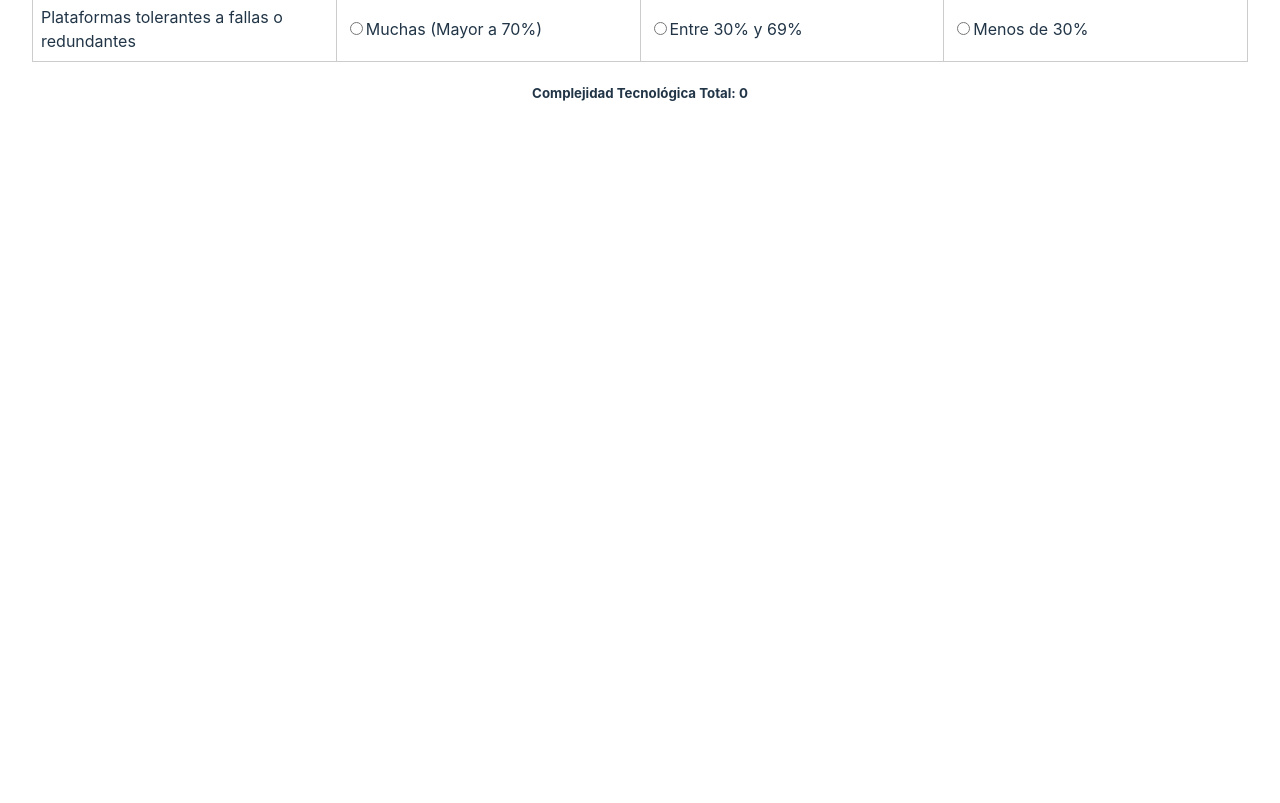
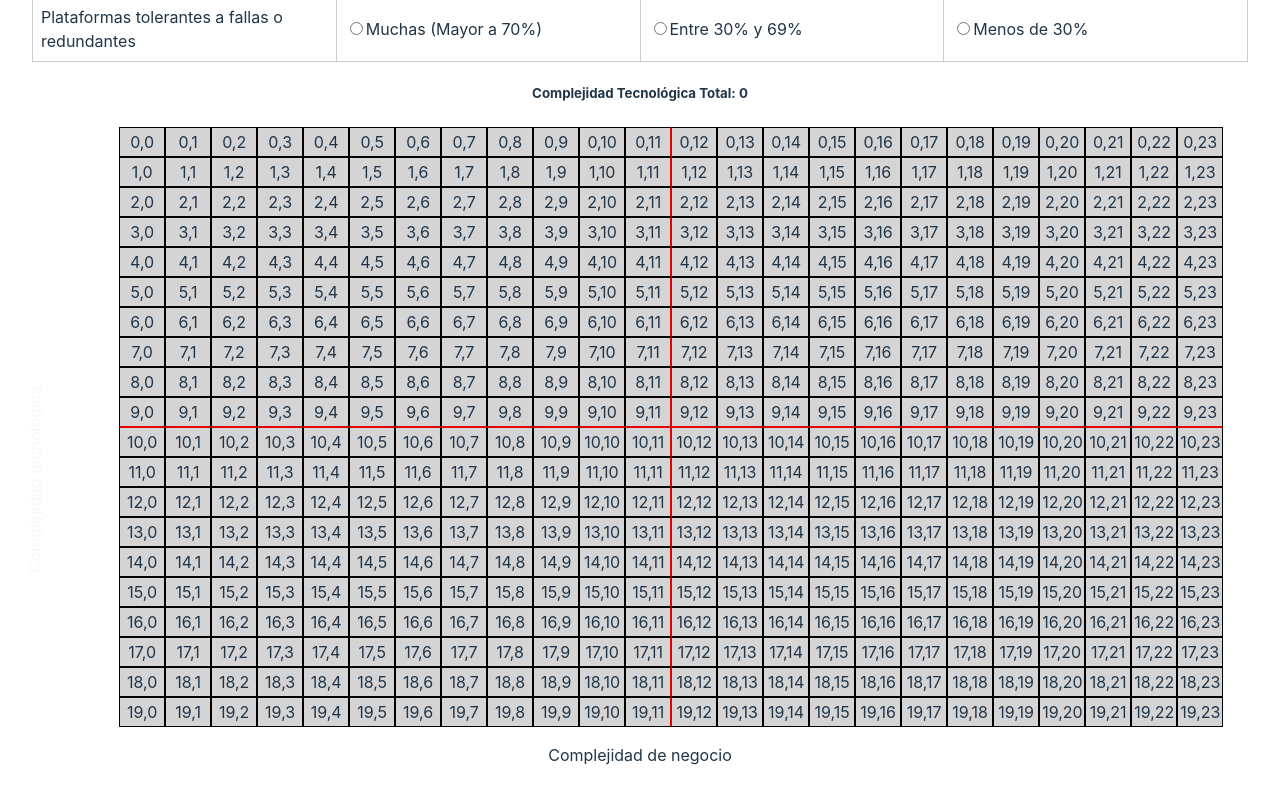
Before and after one commit to kein7/taller-2-matriz-complejidad, a React (Vite) app: page / in a window 1280 px wide. Shown: the part 1080-1883 px from the top of the page. Before the commit the page ends 1239 px from the top, so only its background shows below. Built offline with nearby package versions, Linux system fonts and the light colour scheme.

Commit message:
Prototipo de la matriz de complejidad

```diff
--- a/src/App.jsx
+++ b/src/App.jsx
@@ -1,20 +1,24 @@
+import Plot from './Components/MatrixComplexity/Plot.jsx'
+import './Components/MatrixComplexity/Plot.css'
+
 import { useState } from 'react'
 import './App.css'
 import { BusinessComplexityTable } from './Components/BusinessComplexityTable'
 import { TechnologyComplexityTable } from './Components/TechnologyComplexityTable'
 function App() {
-  const [totalBusinessComplexity, setTotalBusinessComplexity]  = useState(0)
-  const [totalTechnologyComplexity, setTotalTechnologyComplexity]  = useState(0)
+  const [totalBusinessComplexity, setTotalBusinessComplexity] = useState(0)
+  const [totalTechnologyComplexity, setTotalTechnologyComplexity] = useState(0)
   return (
     <>
       <h3>Complejidad de Negocio</h3>
-      <BusinessComplexityTable setTotalValue={setTotalBusinessComplexity}/>
+      <BusinessComplexityTable setTotalValue={setTotalBusinessComplexity} />
       <h5>Complejidad de Negocio Total: {totalBusinessComplexity}</h5>
-      <br/>
+      <br />
       <h3>Complejidad Tecnológica</h3>
-      <TechnologyComplexityTable setTotalValue={setTotalTechnologyComplexity}/>
+      <TechnologyComplexityTable setTotalValue={setTotalTechnologyComplexity} />
       <h5>Complejidad Tecnológica Total: {totalTechnologyComplexity}</h5>
-
+      <Plot></Plot>
+      <p className="horizon">Complejidad de negocio</p>
     </>
   )
 }
--- /dev/null
+++ b/src/Components/MatrixComplexity/Plot.css
@@ -0,0 +1,108 @@
+.container {
+  display: flex;
+}
+
+.boxMatrix {
+  background-color: rgb(212, 212, 212);
+}
+
+.row {
+  display: flex;
+}
+
+.cell {
+  flex: 1;
+  border: 1px solid #000;
+  padding: 2px;
+  text-align: center;
+  width: 40px;
+}
+
+.cellVerticalMidLeft {
+  flex: 1;
+  border: 1px solid #000;
+  border-right: 1px solid #e40000;
+  padding: 2px;
+  text-align: center;
+  width: 40px;
+}
+
+.cellVerticalMidRight {
+  flex: 1;
+  border: 1px solid #000;
+  border-left: 1px solid #e40000;
+  padding: 2px;
+  text-align: center;
+  width: 40px;
+}
+
+.cellHorizontalMidBottom {
+  flex: 1;
+  border: 1px solid #000;
+  border-top: 1px solid #e40000;
+  padding: 2px;
+  text-align: center;
+  width: 40px;
+}
+
+.cellHorizontalMidTop {
+  flex: 1;
+  border: 1px solid #000;
+  border-bottom: 1px solid #e40000;
+  padding: 2px;
+  text-align: center;
+  width: 40px;
+}
+
+.cellMidLeftTop {
+  flex: 1;
+  border: 1px solid #000;
+  border-bottom: 1px solid #e40000;
+  border-right: 1px solid #e40000;
+  padding: 2px;
+  text-align: center;
+  width: 40px;
+}
+
+.cellMidLeftBottom {
+  flex: 1;
+  border: 1px solid #000;
+  border-top: 1px solid #e40000;
+  border-right: 1px solid #e40000;
+  padding: 2px;
+  text-align: center;
+  width: 40px;
+}
+
+.cellMidRightTop {
+  flex: 1;
+  border: 1px solid #000;
+  border-bottom: 1px solid #e40000;
+  border-left: 1px solid #e40000;
+  padding: 2px;
+  text-align: center;
+  width: 40px;
+}
+
+.cellMidRightBottom {
+  flex: 1;
+  border: 1px solid #000;
+  border-top: 1px solid #e40000;
+  border-left: 1px solid #e40000;
+  padding: 2px;
+  text-align: center;
+  width: 40px;
+}
+
+.verticalText {
+  transform: rotate(-90deg);
+  white-space: nowrap;
+  color: #f8f8f8;
+  height: 5px;
+  margin-top: 350px;
+  margin-left: -100px;
+}
+
+.horizontalText {
+  position: relative;
+}
--- /dev/null
+++ b/src/Components/MatrixComplexity/Plot.jsx
@@ -0,0 +1,79 @@
+import './Plot.css'
+
+export default function Plot() {
+  const rows = []
+  for (let i = 0; i < 20; i++) {
+    const cells = []
+    for (let j = 0; j < 24; j++) {
+      if (j === 11) {
+        if (i === 9) {
+          cells.push(
+            <div key={j} className="cellMidLeftTop">{`${i},${j}`}</div>
+          )
+        } else if (i === 10) {
+          cells.push(
+            <div key={j} className="cellMidLeftBottom">{`${i},${j}`}</div>
+          )
+        } else {
+          cells.push(
+            <div key={j} className="cellVerticalMidLeft">{`${i},${j}`}</div>
+          )
+        }
+      } else if (j === 12) {
+        if (i === 9) {
+          cells.push(
+            <div key={j} className="cellMidRightTop">{`${i},${j}`}</div>
+          )
+        } else if (i === 10) {
+          cells.push(
+            <div key={j} className="cellMidRightBottom">{`${i},${j}`}</div>
+          )
+        } else {
+          cells.push(
+            <div key={j} className="cellVerticalMidRight">{`${i},${j}`}</div>
+          )
+        }
+      } else if (i === 9) {
+        cells.push(
+          <div key={j} className="cellHorizontalMidTop">{`${i},${j}`}</div>
+        )
+      } else if (i === 10) {
+        cells.push(
+          <div key={j} className="cellHorizontalMidBottom">{`${i},${j}`}</div>
+        )
+      } else {
+        cells.push(<div key={j} className="cell">{`${i},${j}`}</div>)
+      }
+    }
+    rows.push(
+      <div key={i} className="row">
+        {cells}
+      </div>
+    )
+  }
+
+  return (
+    <div className="container">
+      <p className="verticalText">Complejidad tecnologica</p>
+      <div className="boxMatrix">
+        {/*<div className="item">
+          <div></div>
+          <p>Complejidad tecnologica alta</p>
+        </div>
+        <div className="item">
+          <div></div>
+          <p>Complejidad Alta</p>
+        </div>
+        <div className="item">
+          <div></div>
+          <p>Rutina</p>
+        </div>
+        <div className="item">
+          <div></div>
+          <p>Alta complejidad de negocio</p>
+        </div>*/}
+        {rows}
+      </div>
+    </div>
+  )
+}
```
